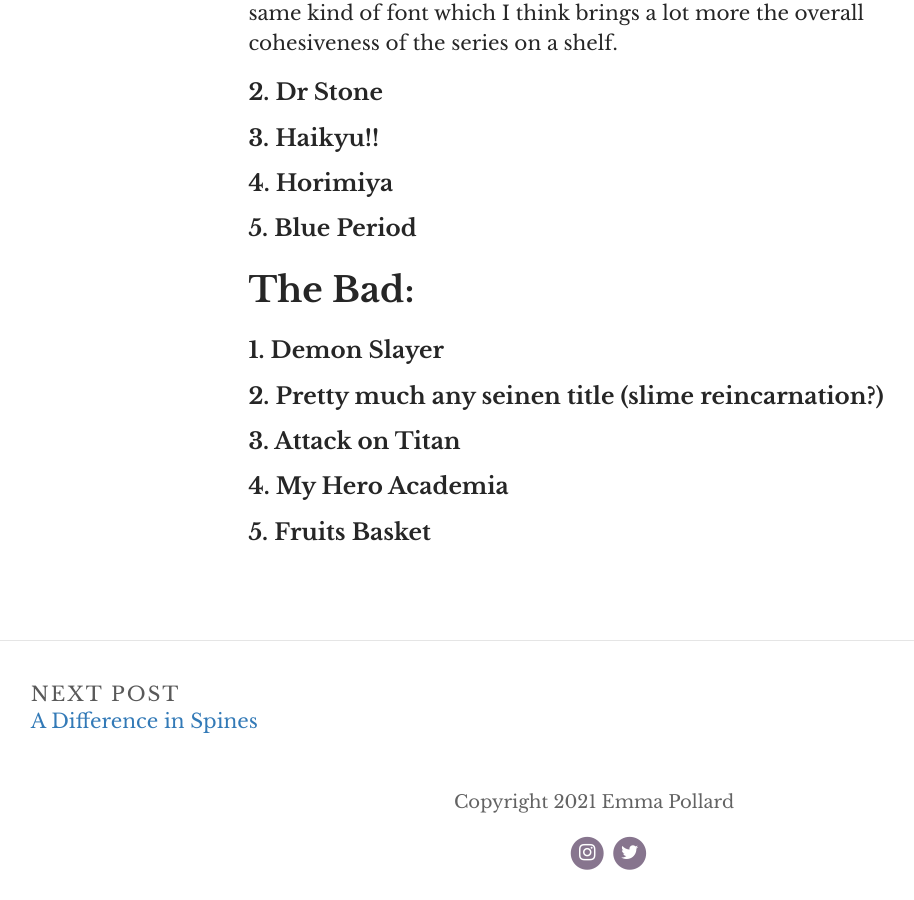
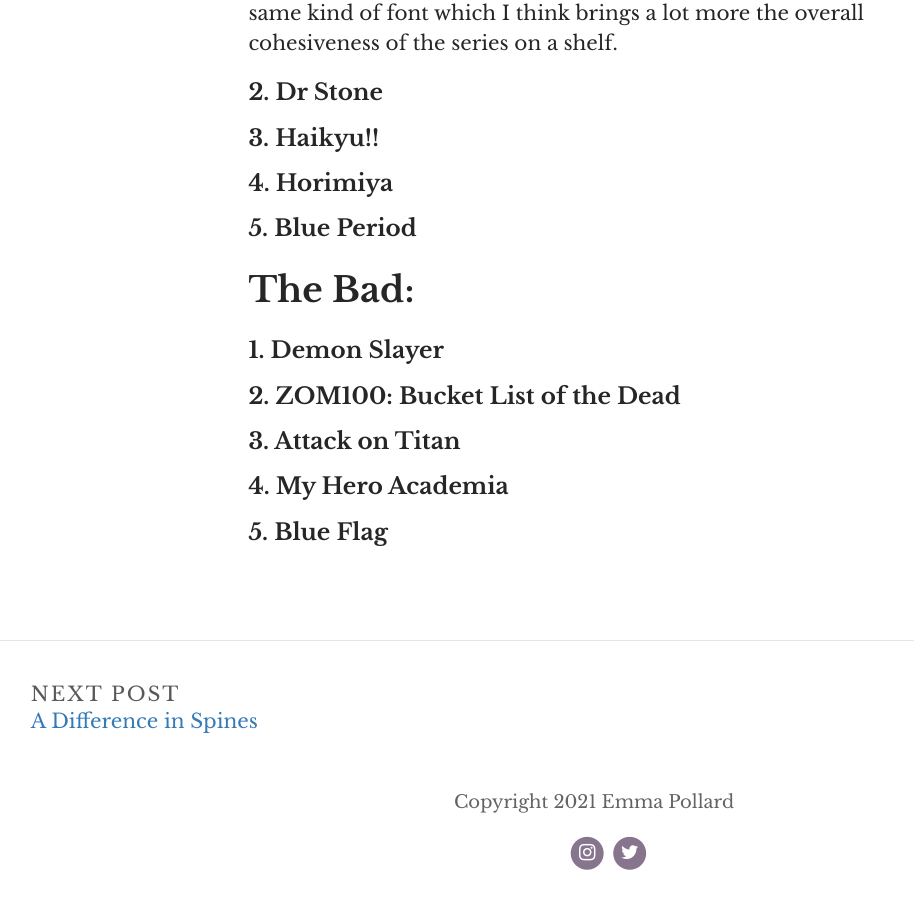
Before and after one commit to emmapollard/typographicdesign, a Jekyll site: the page built from _posts/2021-09-20-me-when.md, in a window 1280 px wide and 900 px high, scrolled down 1692 px. Shown: the whole window, without its empty margins (46-960 px from the left). Built offline with Jekyll 4.4.1, drawn with Linux system fonts in a browser that asks for light colours; some web fonts are replaced.

Commit message:
Update Post “2021-09-20-me-when”

```diff
--- a/_posts/2021-09-20-me-when.md
+++ b/_posts/2021-09-20-me-when.md
@@ -30,10 +30,10 @@ The logo of this series is very unique, and what I can imagine, may be hard to c
 
 #### 1. Demon Slayer
 
-#### 2. Pretty much any seinen title (slime reincarnation?)
+#### 2. ZOM100: Bucket List of the Dead
 
 #### 3. Attack on Titan
 
 #### 4. My Hero Academia
 
-#### 5. Fruits Basket
+#### 5. Blue Flag
```
